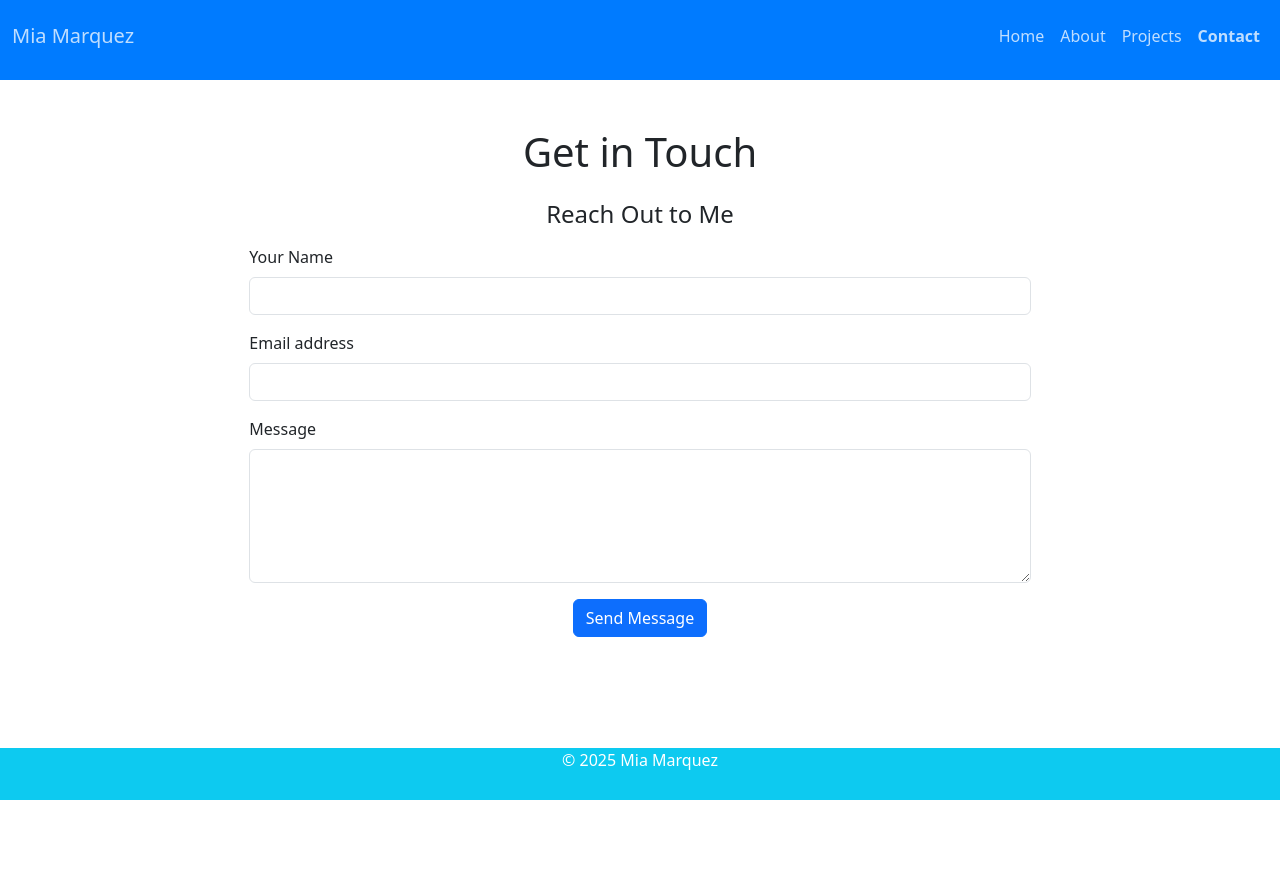
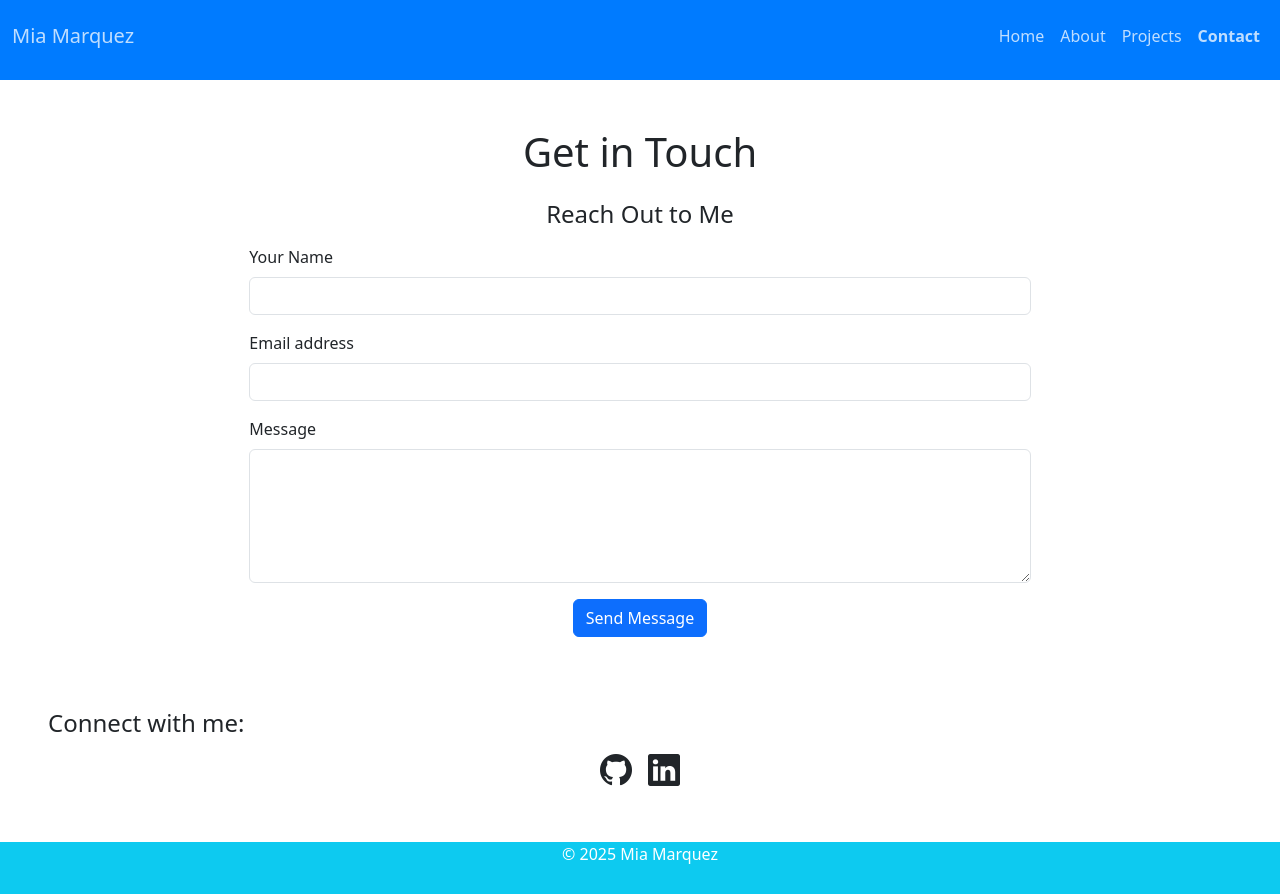
Before and after one commit to miamarquez1/personalportfolio, a React (Vite) app: page /#/contact in a window 1280 px wide. Before the commit the page ends 800 px from the top, so only its background shows below. Built offline with nearby package versions, Linux system fonts and the light colour scheme.

Commit message:
Update Contact.jsx

```diff
--- a/src/pages/Contact.jsx
+++ b/src/pages/Contact.jsx
@@ -1,5 +1,6 @@
 import React, { useState } from 'react';
 import emailjs from '@emailjs/browser';
+import { Stack } from 'react-bootstrap';
 
 function Contact() {
   const [formData, setFormData] = useState({
@@ -165,10 +166,39 @@ function Contact() {
             </div>
           </form>
         </div>
+        <div>
+      {/* ... other contact form elements or text ... */}
+
+      <h4 className="mt-4">Connect with me:</h4>
+      <Stack direction="horizontal" gap={3} className="justify-content-center fs-2"> {/* Adjust fs-2 for icon size */}
+        <a
+          href="https://github.com/miamarquez1"
+          target="_blank"
+          rel="noopener noreferrer"
+          aria-label="GitHub Profile"
+          className="text-dark" // Or your desired link color
+        >
+          <i className="bi bi-github"></i>
+        </a>
+        <a
+          href="https://www.linkedin.com/in/mia-m-114307293/"
+          target="_blank"
+          rel="noopener noreferrer"
+          aria-label="LinkedIn Profile"
+          className="text-dark" // Or your desired link color
+        >
+          <i className="bi bi-linkedin"></i>
+        </a>
+      </Stack>
+
+      {/* ... rest of your component ... */}
+    </div>
+
       </div>
-      {/* Contact Details Section */}
-      {/* ... rest of the component ... */}
+
     </div>
+
+
   );
 }
 
```
